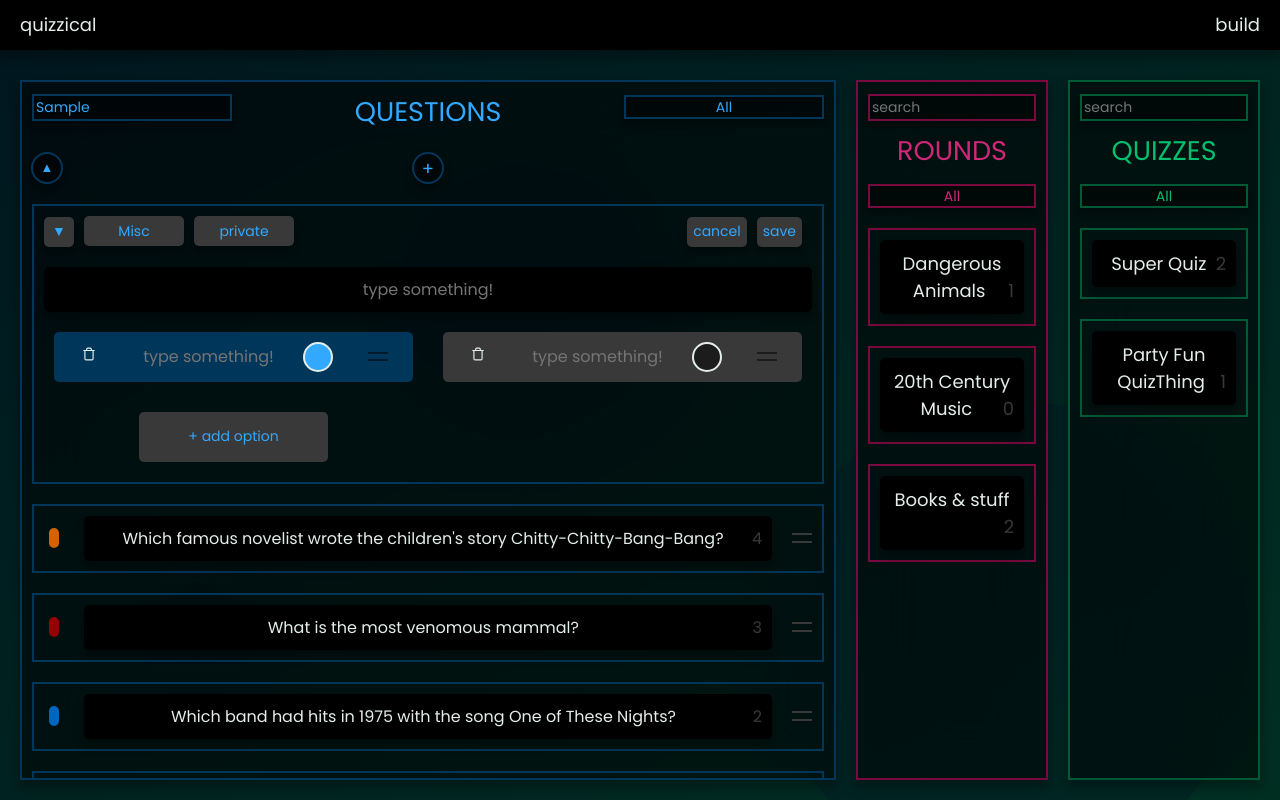
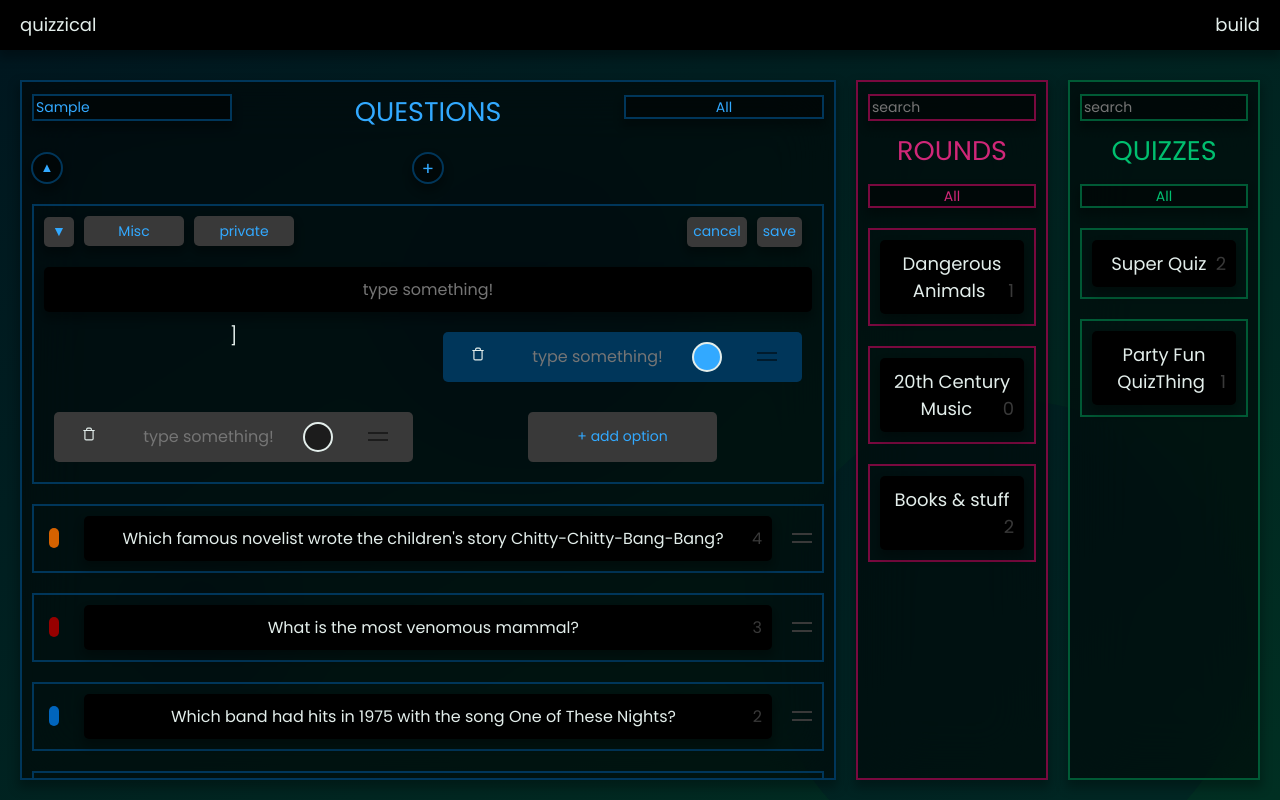
Before and after one commit to hummingdog/quizzical, a React (Create React App) app: page /build in a window 1280 px wide. Both pictures are taken after typing "Sample" into the empty fields and a click on the button "add item". Built offline with nearby package versions, Linux system fonts and the light colour scheme.

Commit message:
trying out dnd beautiful library

```diff
--- a/package.json
+++ b/package.json
@@ -7,6 +7,7 @@
     "@testing-library/react": "^11.2.5",
     "@testing-library/user-event": "^12.6.3",
     "react": "^17.0.1",
+    "react-beautiful-dnd": "^13.0.0",
     "react-dom": "^17.0.1",
     "react-feather": "^2.0.9",
     "react-scripts": "4.0.2",
--- a/src/components/Item/index.js
+++ b/src/components/Item/index.js
@@ -1,4 +1,6 @@
 import React, {useState, useEffect} from 'react';
+import { DragDropContext, Droppable, Draggable } from "react-beautiful-dnd";
+
 import ItemHeader from '../ItemHeader';
 import ItemText from '../ItemText';
 import Option from '../Option';
@@ -6,6 +8,7 @@ import DragHandle from '../DragHandle';
 import {categories} from '../../static/categories';
 import './item.css';
 import '../../static/colorBlocks.css';
+import {generateUniqueID} from "web-vitals/dist/lib/generateUniqueID";
 
 export let draggedEl = {};
 export let draggedElTarget = {};
@@ -18,6 +21,8 @@ export default function Item(props) {
     const [editingThis, toggleEditingThis] = useState(props.item.id === props.editingId);
     const [itemComplete, toggleItemComplete] = useState(true);
     const [dragging, toggleDragging] = useState('supported');
+    const [optionsState, setOptionsState] = useState({ options: props.item.selection });
+
 
     useEffect(() => {
         editItem({...props.item});
@@ -29,8 +34,8 @@ export default function Item(props) {
 
     function checkComplete(length = 1) {
         let c = true;
-        if (length === 0 || item.text.length === 0 || item.selection.length < 2) c = false;
-        item.selection.forEach(option => { if (option.length === 0) c = false; });
+        if (length === 0 || item.text.length === 0 || item.selection.text.length < 2) c = false;
+        item.selection.forEach(option => { if (option.text.length === 0) c = false; });
         toggleItemComplete(c);
         if (!c) toggleEditingThis(true);
     }
@@ -98,7 +103,7 @@ export default function Item(props) {
 
     function addOption() {
         let newItem = {...item};
-        newItem.selection.push('');
+        newItem.selection.push({id: generateUniqueID(), text: ''});
         editItem({...newItem});
     }
 
@@ -203,6 +208,32 @@ export default function Item(props) {
         draggedElTarget = {};
     }
 
+    const reorder = (list, startIndex, endIndex) => {
+        const result = Array.from(list);
+        const [removed] = result.splice(startIndex, 1);
+        result.splice(endIndex, 0, removed);
+
+        return result;
+    };
+
+    function onDragEnd(result) {
+        if (!result.destination) {
+            return;
+        }
+
+        if (result.destination.index === result.source.index) {
+            return;
+        }
+
+        const options = reorder(
+            optionsState.options,
+            result.source.index,
+            result.destination.index
+        );
+
+        setOptionsState({ options });
+    }
+
     return (
         <div
             data-id={item.id}
@@ -249,8 +280,14 @@ export default function Item(props) {
                 onEditItemText={editItemText}
             />
             {expanded && props.panelExpanded &&
-                <div className='item-options'>
-                    {item.selection.map((o, i) =>
+                <DragDropContext onDragEnd={onDragEnd}>
+                    <Droppable droppableId="list">
+                        {provided => (
+                            <div className='item-options'
+                                 ref={provided.innerRef}
+                                 {...provided.droppableProps}>
+                                ]
+                                {optionsState.options.map((o, i) =>
                                     <Option
                                         key={o + i}
                                         number={i}
@@ -277,7 +314,11 @@ export default function Item(props) {
                                     + add option
                                 </button>
                                 }
+                                {provided.placeholder}
                             </div>
+                        )}
+                    </Droppable>
+                </DragDropContext>
             }
             {!expanded && props.panelExpanded && (props.thisPanel !== 'quizzes') &&
                 <DragHandle
--- a/src/components/Option/index.js
+++ b/src/components/Option/index.js
@@ -2,6 +2,7 @@ import React, {useState, useEffect} from 'react';
 import DragHandle from '../DragHandle';
 import './option.css';
 import {Trash} from 'react-feather';
+import { DragDropContext, Droppable, Draggable } from "react-beautiful-dnd";
 
 export default function Option(props) {
 
@@ -35,7 +36,12 @@ export default function Option(props) {
     }
 
     return (
+        <Draggable draggableId={'id-' + option.id} index={props.number}>
+            {provided => (
                 <label
+                    ref={provided.innerRef}
+                    {...provided.draggableProps}
+                    {...provided.dragHandleProps}
                     data-id={props.item.id}
                     data-option={props.number}
                     draggable={dragging === 'true'}
@@ -61,7 +67,7 @@ export default function Option(props) {
                     {props.thisPanel === 'questions' && props.editing ?
                         <input
                             className='item-option-input'
-                    value={option}
+                            value={option.text}
                             placeholder='type something!'
                             onChange={handleChange}
                             onBlur={() => props.onEditOption(props.number, option)}
@@ -70,7 +76,7 @@ export default function Option(props) {
                         <button
                             onClick={props.thisPanel === 'questions' ? props.onStartEdit : undefined}
                         >
-                    {option}
+                            {option.text}
                         </button>
                     }
                     {props.thisPanel === 'questions' && props.editing &&
@@ -89,5 +95,7 @@ export default function Option(props) {
                         />
                     }
                 </label>
+            )}
+        </Draggable>
     );
 }
--- a/src/components/Panel/index.js
+++ b/src/components/Panel/index.js
@@ -1,8 +1,8 @@
-import React, {useState, useEffect} from 'react';
+import React, {useEffect, useState} from 'react';
 import Item from '../Item';
 import PanelHeader from '../PanelHeader';
-import {draggedEl, draggedElTarget} from '../Item';
 import './panel.css';
+import { DragDropContext, Droppable, Draggable } from "react-beautiful-dnd";
 
 export default function Panel(props) {
 
--- a/src/static/dataMock.js
+++ b/src/static/dataMock.js
@@ -5,10 +5,10 @@ export const questions = [
         private: true,
         text: 'Which famous novelist wrote the children\'s story Chitty-Chitty-Bang-Bang?',
         selection: [
-            'Joseph Conrad',
-            'P.L. Travers',
-            'Ian Fleming',
-            'J.M. Barrie'
+            {id: 1, text: 'Joseph Conrad'},
+            {id: 2, text: 'P.L. Travers'},
+            {id: 3, text: 'Ian Fleming'},
+            {id: 4, text: 'J.M. Barrie'}
         ],
         correct: 2
     },{
```
Also changed, not shown: 1 other file (tests, documents, lock files or other folders). Lines whose indentation alone changed are shown as unchanged.
